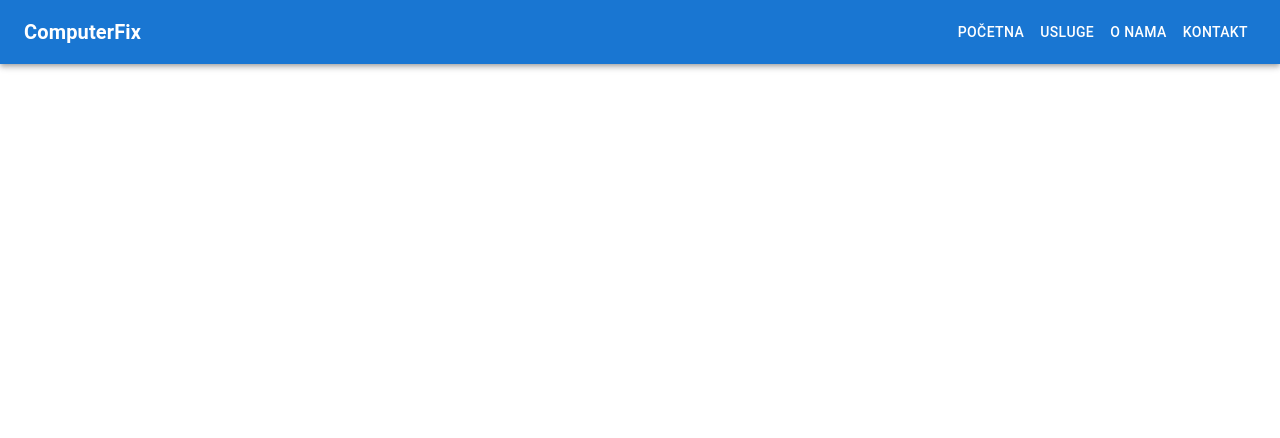
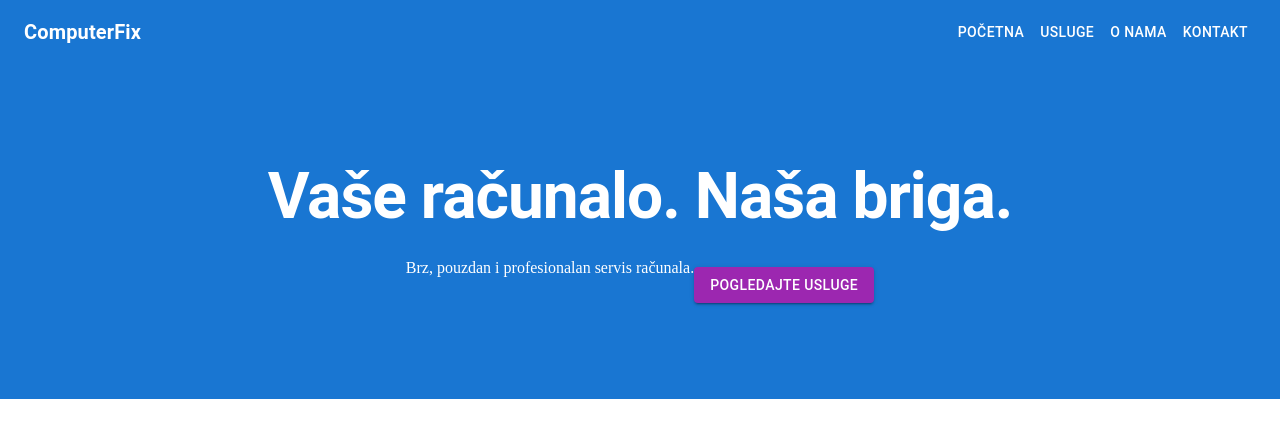
Before and after one commit to mmarinovic1408-prog/computer-service, a React (Vite) app: page / in a window 1280 px wide. Shown: the top 438 px of the page. Built offline with nearby package versions, Linux system fonts and the light colour scheme.

Commit message:
Novi izgled

```diff
--- a/src/App.jsx
+++ b/src/App.jsx
@@ -47,6 +47,36 @@ function App() {
         </Box>
       </Toolbar>
     </AppBar>
+
+    <Box
+    compomemt="main"
+    id="pocetna"
+    sx={{
+      textAlign: "center",
+      py: { xs: 8, md: 12 },
+      px: 2,
+      bgcolor: "primary.main",
+      color: "white",
+    }}
+    >
+     <Container maxWidth="md">
+      <Typography
+      variant="h1"
+      component="h1"
+      sx={{ fontSize: { xs: "2.5rem", md: "4rem" }, fontWeight: "bold"}}
+      >
+        Vaše računalo. Naša briga.
+      </Typography>
+
+      <Typography variant="h6# sx={{ mt: 2}}">
+        Brz, pouzdan i profesionalan servis računala.
+      </Typography>
+
+      <Button variant="contained" color="secondary" href="#usluge" sx={{ mt:4}}>
+        Pogledajte usluge
+      </Button>
+      </Container>
+    </Box>
     </>
   )
 }
```
